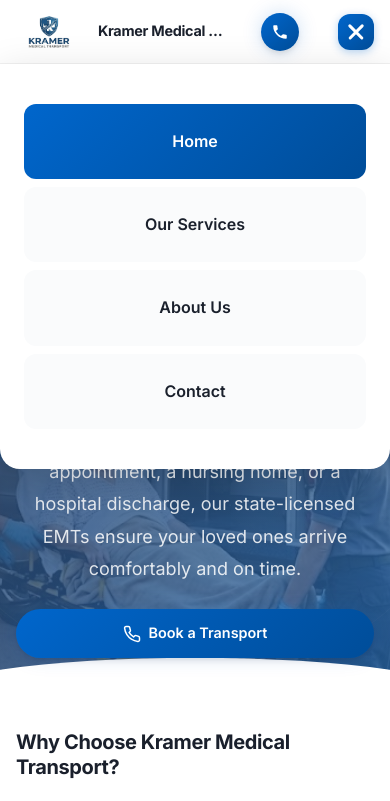
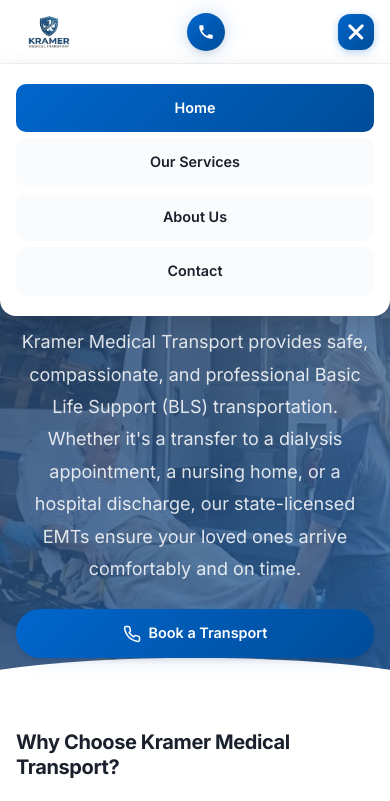
Before and after one commit to dkramerAI/Kramer-Medical-Transport-, a plain HTML site: page index.html in a window 390 px wide. Both pictures are taken after a click on the button "Toggle navigation". Shown: the top 801 px of the page. Drawn offline with nearby package versions, Linux system fonts and the light colour scheme.

Commit message:
Make mobile menu more compact, hide brand name on mobile

```diff
--- a/styles.css
+++ b/styles.css
@@ -1198,30 +1198,26 @@
   }
 
   .brand {
-    flex: 1;
-    min-width: 0;
-    max-width: 60%;
+    flex: 0 0 auto;
   }
 
   .brand-logo {
-    height: 38px;
-  }
-
+    height: 40px;
+  }
+
+  /* Hide brand name on mobile - just show logo */
   .brand-name {
-    font-size: 0.85rem;
-    white-space: nowrap;
-    overflow: hidden;
-    text-overflow: ellipsis;
+    display: none;
   }
 
   .dispatch-phone {
     position: static;
     transform: none;
     font-size: 0;
-    padding: 10px;
+    padding: 8px;
     border-radius: 50%;
-    width: 40px;
-    height: 40px;
+    width: 36px;
+    height: 36px;
     justify-content: center;
     order: 2;
     margin-right: var(--spacing-xs);
@@ -1232,8 +1228,8 @@
   }
 
   .dispatch-phone svg {
-    width: 18px;
-    height: 18px;
+    width: 16px;
+    height: 16px;
   }
 
   .dispatch-phone:hover {
@@ -1243,9 +1239,12 @@
   .mobile-toggle {
     display: flex;
     order: 3;
-  }
-
-  /* Mobile Navigation - Clean Slide-down Panel */
+    width: 40px;
+    height: 40px;
+    padding: 10px;
+  }
+
+  /* Mobile Navigation - Compact Slide-down Panel */
   .nav {
     position: fixed;
     top: var(--header-height);
@@ -1254,14 +1253,14 @@
     z-index: 999;
     background: var(--color-white);
     flex-direction: column;
-    padding: var(--spacing-md);
-    box-shadow: 0 10px 40px rgba(0, 0, 0, 0.15);
+    padding: var(--spacing-sm);
+    box-shadow: 0 8px 24px rgba(0, 0, 0, 0.12);
     transform: translateY(-100%);
     opacity: 0;
     visibility: hidden;
-    transition: all 0.35s cubic-bezier(0.4, 0, 0.2, 1);
-    border-bottom-left-radius: 20px;
-    border-bottom-right-radius: 20px;
+    transition: all 0.3s cubic-bezier(0.4, 0, 0.2, 1);
+    border-bottom-left-radius: 16px;
+    border-bottom-right-radius: 16px;
   }
 
   .nav.active {
@@ -1273,19 +1272,19 @@
   .nav-list {
     flex-direction: column;
     width: 100%;
-    gap: var(--spacing-xs);
-    padding: var(--spacing-sm) 0;
+    gap: 6px;
+    padding: 4px 0;
   }
 
   .nav-link {
     display: flex;
     align-items: center;
     justify-content: center;
-    padding: var(--spacing-md) var(--spacing-lg);
+    padding: 12px var(--spacing-md);
     background: var(--color-off-white);
     border: none;
-    border-radius: 12px;
-    font-size: 1rem;
+    border-radius: 10px;
+    font-size: 0.9rem;
     font-weight: 600;
     color: var(--color-darker-gray);
     text-align: center;
@@ -1295,7 +1294,6 @@
   .nav-link:hover {
     background: var(--color-accent-blue-light);
     color: var(--color-accent-blue);
-    transform: translateY(-2px);
   }
 
   .nav-link.active {
```
